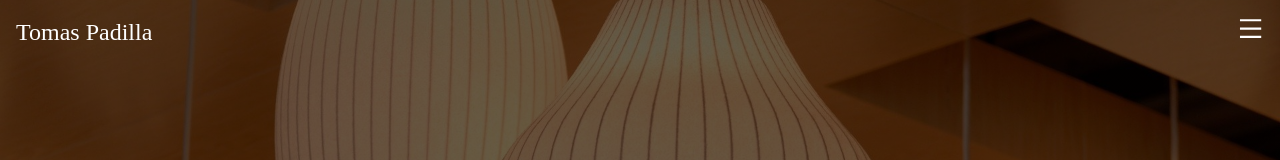
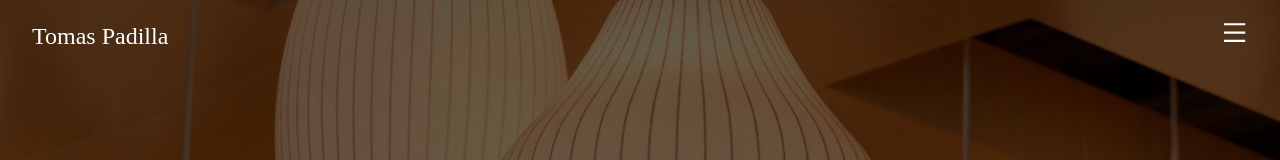
Before and after one commit to PadillaTom/Personal-Portfolio-React, a React (Create React App) app: page / in a window 1280 px wide. Shown: the top 160 px of the page. Built offline with nearby package versions, Linux system fonts and the light colour scheme.

Commit message:
some styles

```diff
--- a/src/App.css
+++ b/src/App.css
@@ -133,7 +133,7 @@ Navbar / Sidebar
 ===============
 */
 .navbar {
-  width: 100%;
+  width: 100vw;
   background: transparent;
   position: absolute;
   top: 0;
@@ -144,7 +144,8 @@ Navbar / Sidebar
   display: flex;
   justify-content: space-between;
   align-items: center;
-  height: 4rem;
+  padding: 1.2rem 1rem;
+
   background: transparent;
 }
 .navbar-logo {
@@ -184,17 +185,22 @@ Navbar / Sidebar
 .sidebar-links {
   color: white;
   text-align: center;
-  font-size: 3rem;
+  font-size: 2.5rem;
   text-transform: uppercase;
   letter-spacing: 0.7px;
-  margin-bottom: 10rem;
   position: absolute;
   top: 50%;
   left: 50%;
-  transform: translate(-50%, -55%);
+  transform: translate(-50%, -60%);
 }
+
 .sidebar-links li {
   padding: 1.6rem 0.7rem;
+  transition: var(--transition);
+  cursor: pointer;
+}
+.sidebar-links li:hover {
+  color: var(--MainColor);
 }
 .sidebar-close-btn {
   position: absolute;
@@ -219,13 +225,14 @@ Navbar / Sidebar
   width: 60%;
   color: white;
   font-size: 2rem;
-  transition: var(--transition);
 }
 .sidebar-social-icons > * {
   cursor: pointer;
+  transition: var(--transition);
 }
 .sidebar-social-icons > *:hover {
   color: var(--MainColor);
+  transform: scale(1.3);
 }
 /*
 ===============
```
